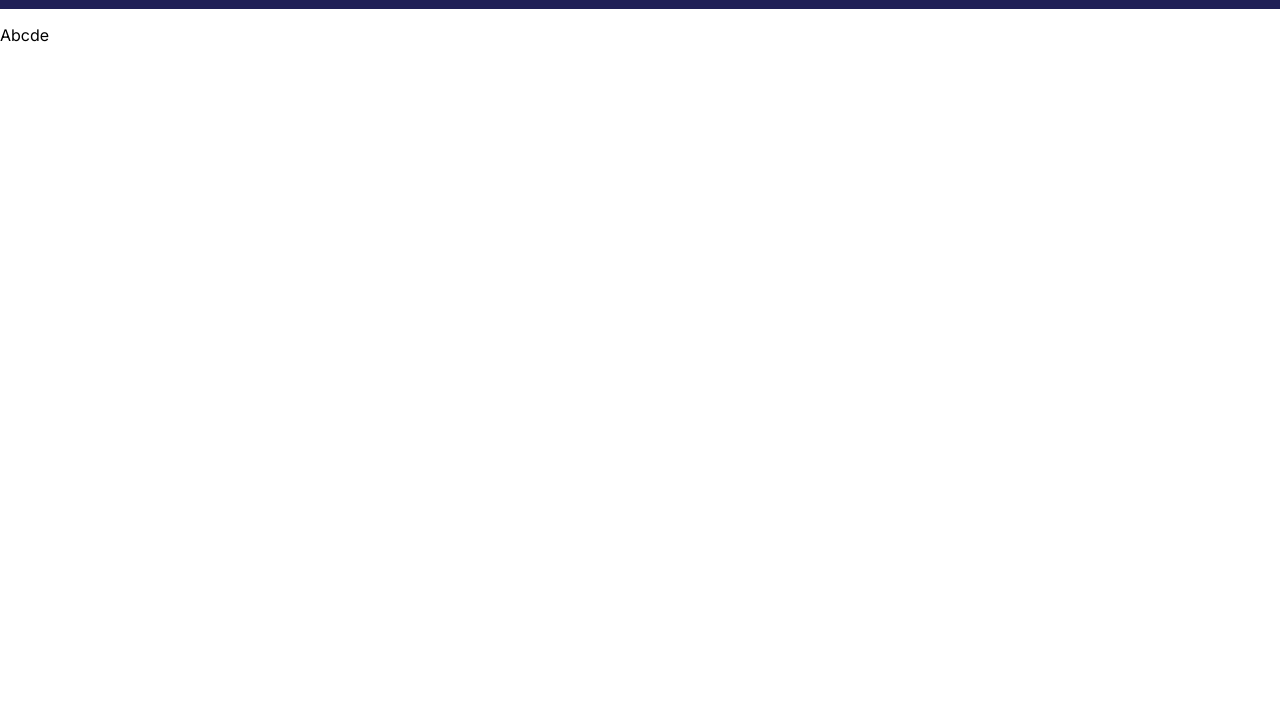
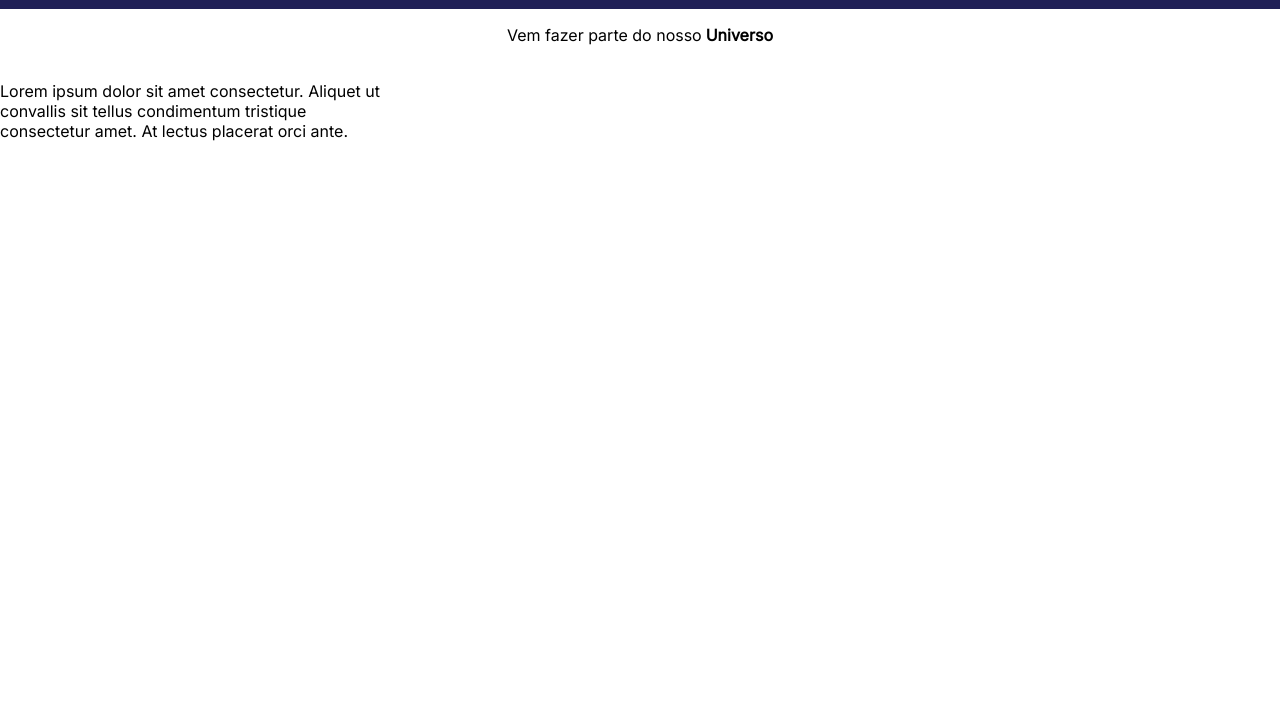
Before and after one commit to fabriciolucasz/catolica, a website: page index.html in a window 1280 px wide. Shown: the part 87-800 px from the top of the page. Drawn offline with Linux system fonts and the light colour scheme; files that its build step writes are made by us from their sources; files whose address does not match are found by name.

Commit message:
Seccond Commit

```diff
--- a/index.html
+++ b/index.html
@@ -31,9 +31,16 @@
             </div>
         </a>
     </header>
-    <main class="main_content">
-        <!-- <h1>Fabricio Lucas</h1> -->
-        <p>Abcde</p>
+    <main>
+        <div class="main_content">
+            <div class="main_branch">
+                <p>Vem fazer parte do nosso</p>
+                <p id="branch">Universo</p>
+            </div>
+            <div class="second_branch">
+                <p>Lorem ipsum dolor sit amet consectetur. Aliquet ut convallis sit tellus condimentum tristique consectetur amet. At lectus placerat orci ante.</p>
+            </div>
+        </div>
     </main>
 </body>
 </html>
--- a/source/assets/css/style.css
+++ b/source/assets/css/style.css
@@ -27,6 +27,8 @@ ul, li {
     line-height: 32px;
 }
 
+/* Header */
+
 .header a, ul, li, li a, p {
     text-decoration: none;
     color: #fff;
@@ -43,6 +45,8 @@ ul, li {
 
     background: #202057;
 }
+
+/* Header navbar */
 
 #actual_page {
     color: #fff
@@ -61,6 +65,8 @@ ul, li {
     gap: 4vh;
 }
 
+/* Header user */
+
 .header_user {
     display: flex;
     flex-direction: row;
@@ -75,6 +81,32 @@ ul, li {
     flex-direction: column;
 }
 
+/* Main */
+
 main p {
     color: #000
 }
+
+.main_content {
+    display: flex;
+    flex-direction: column;
+    justify-content: center;
+    gap: 0.5vh
+}
+
+.main_branch {
+    display: flex;
+    flex-direction: row;
+    justify-content: center;
+    gap: 0.5vh
+}
+
+.second_branch {
+    justify-content: center;
+    width: 50vh;
+}
+
+#branch {
+    font-weight: 600;
+    color: linear-gradient(90deg, #01348D 0%, #0187CE 100%);
+}
```
